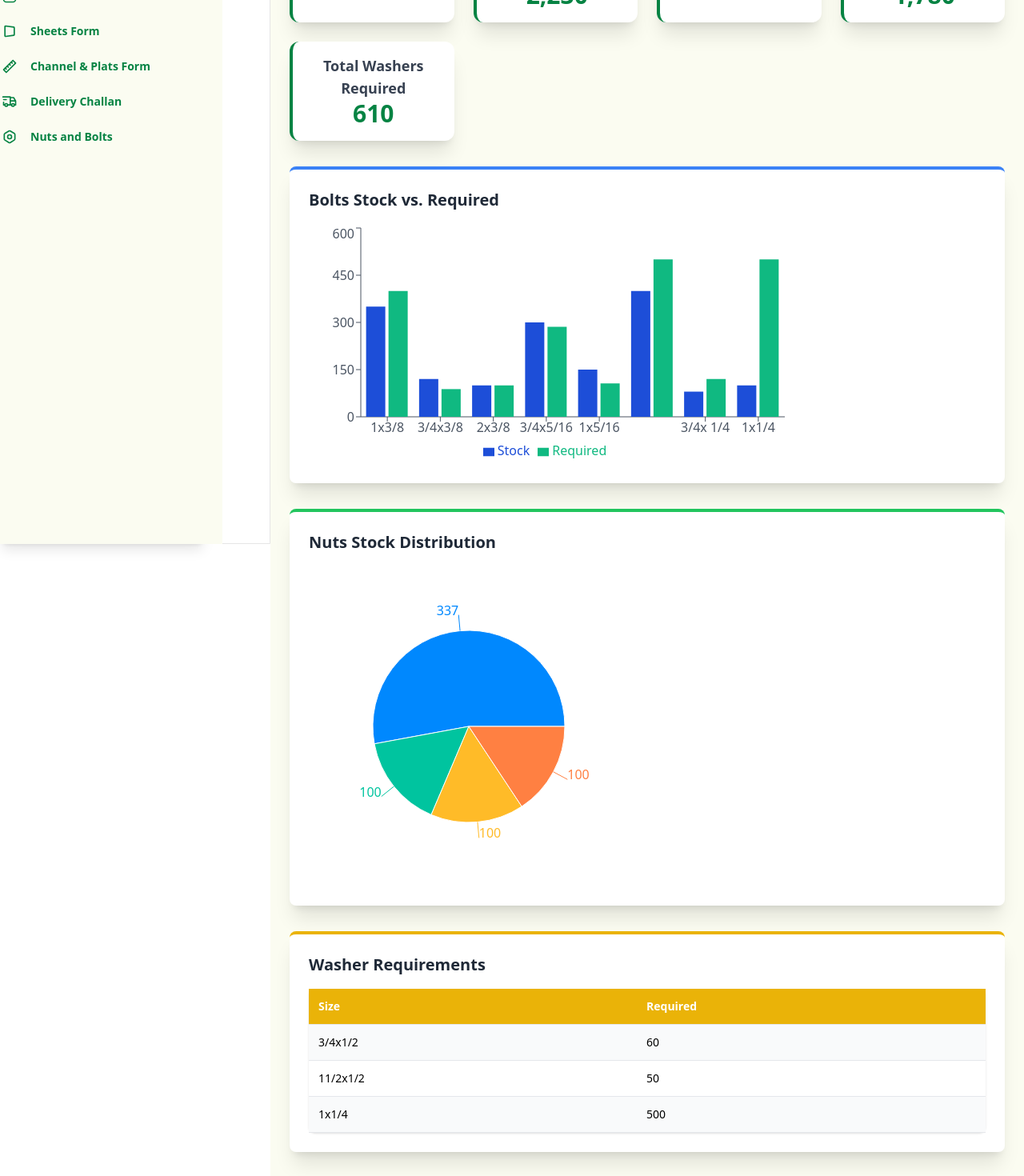
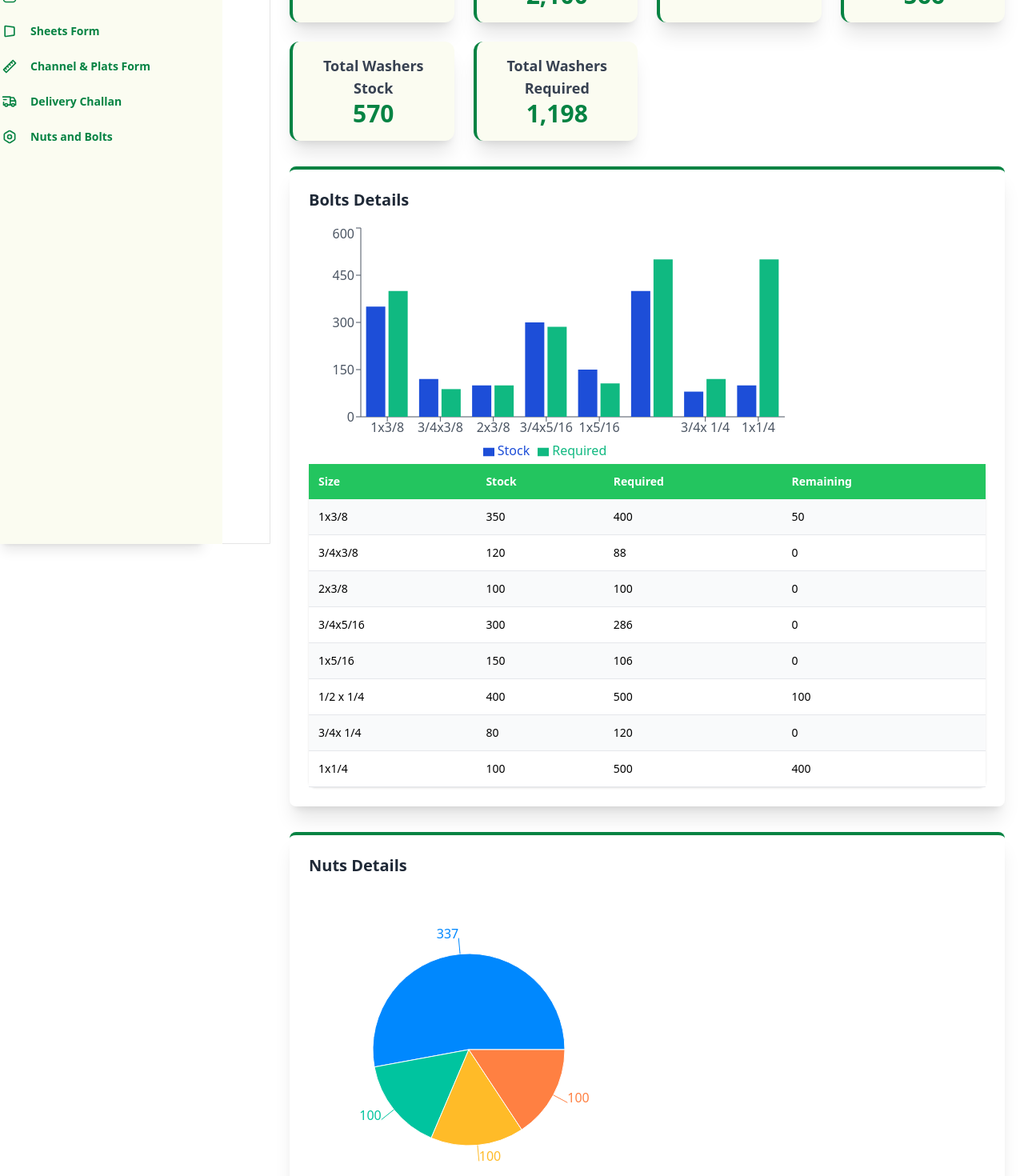
Before and after one commit to Pavithrank02/sritexinventory, a React (Create React App) app: page / in a window 1280 px wide. Shown: the part 120-1590 px from the top of the page at 80% size. Built offline with nearby package versions, Linux system fonts and the light colour scheme.

Commit message:
3.3.25 process

```diff
--- a/src/App.js
+++ b/src/App.js
@@ -3,17 +3,15 @@ import { Routes, Route } from "react-router-dom";
 import ChannelPattaForm from "./components/ChannelPattaForm";
 import DeliveryChallanForm from "./components/DeliveryChallanForm";
 import NutBoltsForm from "./components/NutBoltsForm";
-import Home from "./view/Home";
 import SheetForm from "./components/SheetForm";
-import { SidebarDemo } from "./components/SideComponent";
 import Dashboard from "./components/DashBoard";
+import SheetsDashboard from "./components/SheetsDashboard";
 
 function App() {
   return (
     <div>
       <Routes>
         <Route path="/" element={< Dashboard/>} />
-
         <Route path="sheets" element={<SheetForm />} />
         <Route path="channel" element={<ChannelPattaForm />} />
         <Route path="dc" element={<DeliveryChallanForm />} />
--- a/src/components/DashBoard.js
+++ b/src/components/DashBoard.js
@@ -11,9 +11,27 @@ import {
   Legend,
 } from "recharts";
 import { motion } from "framer-motion";
-import CountUp from "react-countup"; // Import the CountUp library
+import CountUp from "react-countup";
 import { SidebarDemo } from "./SideComponent";
 
+// Dynamic calculation function
+const calculateSummary = (data) => {
+  const summary = {};
+  Object.entries(data).forEach(([key, items]) => {
+    if (key !== "summary") {
+      const totalStock = items.reduce((sum, item) => sum + (item.stock || 0), 0);
+      const totalRequired = items.reduce(
+        (sum, item) => sum + (item.required || 0),
+        0
+      );
+      summary[`total_${key}_stock`] = totalStock;
+      summary[`total_${key}_required`] = totalRequired;
+    }
+  });
+  return summary;
+};
+
+// Dynamic data input
 const data = {
   bolts: [
     { size: "1x3/8", stock: 350, required: 400, remaining: 50 },
@@ -32,18 +50,17 @@ const data = {
     { size: "11/2x1/2", stock: 100, required: 50, remaining: 0 },
   ],
   washers: [
-    { size: "3/4x1/2", required: 60 },
-    { size: "11/2x1/2", required: 50 },
-    { size: "1x1/4", required: 500 },
+    { size: "1x3/8", stock: 350, required: 400, remaining: 50 },
+    { size: "3/4x3/8", stock: 120, required: 88, remaining: 0 },
+    { size: "2x3/8", stock: 100, required: 100, remaining: 0 },
+    { size: "3/4x1/2", stock: 0, required: 60, remaining: 60 },
+    { size: "11/2x1/2", stock: 0, required: 50, remaining: 50 },
+    { size: "1x1/4", stock: 0, required: 500, remaining: 500 },
   ],
-  summary: {
-    total_bolts_stock: 1600,
-    total_bolts_required: 2230,
-    total_nuts_stock: 637,
-    total_nuts_required: 1780,
-    total_washers_required: 610,
-  },
 };
+
+// Summary dynamically calculated
+const summary = calculateSummary(data);
 
 const COLORS = ["#0088FE", "#00C49F", "#FFBB28", "#FF8042"];
 
@@ -51,13 +68,13 @@ const Dashboard = () => {
   return (
     <div className="flex flex-row">
       <SidebarDemo />
-      <div className="p-6 bg-gradient-to-br bg-customBgColor-bg to-gray-300 min-h-screen">
+      <div className="p-6 bg-gradient-to-br from-customTextColor-white via-customBorderColor-light to-gray-300 min-h-screen">
         {/* Summary Cards */}
         <div className="grid grid-cols-4 gap-6 mb-8">
-          {Object.entries(data.summary).map(([key, value], index) => (
+          {Object.entries(summary).map(([key, value], index) => (
             <motion.div
               key={index}
-              className="p-4 bg-white shadow-xl rounded-xl text-center border-l-4 border-customBorderColor transform hover:scale-105 transition duration-200"
+              className="p-4 bg-customBgColor-bg shadow-xl rounded-xl text-center border-l-4 border-customBorderColor transform hover:scale-105 transition duration-200"
               initial={{ opacity: 0, y: 50 }}
               animate={{ opacity: 1, y: 0 }}
               transition={{ delay: 0.1 * index }}
@@ -65,7 +82,6 @@ const Dashboard = () => {
               <h2 className="text-lg font-semibold capitalize text-gray-700">
                 {key.replace(/_/g, " ")}
               </h2>
-              {/* Use CountUp for animated numbers */}
               <p className="text-3xl text-customTextColor font-bold">
                 <CountUp end={value} duration={2} />
               </p>
@@ -73,17 +89,21 @@ const Dashboard = () => {
           ))}
         </div>
 
-        {/* Bar Chart for Bolts */}
+        {/* Dynamic Charts and Data Tables */}
+        {Object.entries(data).map(([key, items], index) => (
           <motion.div
-          className="mb-8 bg-white p-6 rounded-lg shadow-xl border-t-4 border-blue-500"
-          initial={{ opacity: 0, scale: 0.9 }}
-          animate={{ opacity: 1, scale: 1 }}
-          transition={{ duration: 0.5 }}
+            key={index}
+            className="mb-8 bg-white p-6 rounded-lg shadow-xl border-t-4 border-customBorderColor"
+            initial={{ opacity: 0, y: 50 }}
+            animate={{ opacity: 1, y: 0 }}
+            transition={{ duration: 0.6 }}
           >
             <h2 className="text-xl font-bold mb-4 text-gray-800">
-            Bolts Stock vs. Required
+              {key.charAt(0).toUpperCase() + key.slice(1)} Details
             </h2>
-          <BarChart width={600} height={300} data={data.bolts}>
+            {/* Bar Chart */}
+            {key === "bolts" && (
+              <BarChart width={600} height={300} data={items}>
                 <XAxis dataKey="size" stroke="#4B5563" />
                 <YAxis stroke="#4B5563" />
                 <Tooltip />
@@ -91,21 +111,12 @@ const Dashboard = () => {
                 <Bar dataKey="stock" fill="#1D4ED8" name="Stock" />
                 <Bar dataKey="required" fill="#10B981" name="Required" />
               </BarChart>
-        </motion.div>
-
-        {/* Pie Chart for Nuts */}
-        <motion.div
-          className="mb-8 bg-white p-6 rounded-lg shadow-xl border-t-4 border-green-500"
-          initial={{ opacity: 0, scale: 0.9 }}
-          animate={{ opacity: 1, scale: 1 }}
-          transition={{ duration: 0.6 }}
-        >
-          <h2 className="text-xl font-bold mb-4 text-gray-800">
-            Nuts Stock Distribution
-          </h2>
+            )}
+            {/* Pie Chart */}
+            {key === "nuts" && (
               <PieChart width={400} height={400}>
                 <Pie
-              data={data.nuts}
+                  data={items}
                   dataKey="stock"
                   nameKey="size"
                   cx="50%"
@@ -114,7 +125,7 @@ const Dashboard = () => {
                   fill="#10B981"
                   label
                 >
-              {data.nuts.map((_, index) => (
+                  {items.map((_, index) => (
                     <Cell
                       key={`cell-${index}`}
                       fill={COLORS[index % COLORS.length]}
@@ -123,38 +134,37 @@ const Dashboard = () => {
                 </Pie>
                 <Tooltip />
               </PieChart>
-        </motion.div>
-
-        {/* Washer Table */}
-        <motion.div
-          className="mb-8 bg-white p-6 rounded-lg shadow-xl border-t-4 border-yellow-500"
-          initial={{ opacity: 0, y: 50 }}
-          animate={{ opacity: 1, y: 0 }}
-          transition={{ duration: 0.5 }}
-        >
-          <h2 className="text-xl font-bold mb-4 text-gray-800">
-            Washer Requirements
-          </h2>
+            )}
+            {/* Data Table */}
             <table className="w-full bg-white rounded-lg shadow">
               <thead>
-              <tr className="bg-yellow-500 text-white">
-                <th className="border-b p-3 text-left text-sm">Size</th>
-                <th className="border-b p-3 text-left text-sm">Required</th>
+                <tr className="bg-customTextColor-light text-white">
+                  <th className="p-3 text-left text-sm">Size</th>
+                  <th className="p-3 text-left text-sm">Stock</th>
+                  <th className="p-3 text-left text-sm">Required</th>
+                  {items.some((item) => item.remaining !== undefined) && (
+                    <th className="p-3 text-left text-sm">Remaining</th>
+                  )}
                 </tr>
               </thead>
               <tbody>
-              {data.washers.map((washer, index) => (
+                {items.map((item, index) => (
                   <tr
                     key={index}
                     className={index % 2 === 0 ? "bg-gray-50" : "bg-white"}
                   >
-                  <td className="p-3 border-b text-sm">{washer.size}</td>
-                  <td className="p-3 border-b text-sm">{washer.required}</td>
+                    <td className="p-3 border-b text-sm">{item.size}</td>
+                    <td className="p-3 border-b text-sm">{item.stock}</td>
+                    <td className="p-3 border-b text-sm">{item.required}</td>
+                    {item.remaining !== undefined && (
+                      <td className="p-3 border-b text-sm">{item.remaining}</td>
+                    )}
                   </tr>
                 ))}
               </tbody>
             </table>
           </motion.div>
+        ))}
       </div>
     </div>
   );
--- a/src/components/SideComponent.js
+++ b/src/components/SideComponent.js
@@ -13,6 +13,7 @@ import { cn } from "../lib/utils.ts";
 import img from "../assets/images/sritex.jpg";
 
 export function SidebarDemo() {
+  const [open, setOpen] = useState(false);
   const links = [
     {
       label: "Dashboard",
@@ -40,8 +41,6 @@ export function SidebarDemo() {
       icon: <IconNut className="h-5 w-5 flex-shrink-0" />,
     },
   ];
-
-  const [open, setOpen] = useState(false);
 
   return (
     <div className="flex h-screen w-auto">
@@ -76,7 +75,6 @@ export function SidebarDemo() {
                 />
               )}
             </div>
-
             {/* Links Section */}
             <div className="mt-4 flex flex-col gap-2 overflow-y-auto">
               {links.map((link, idx) => (
```
Also changed, not shown: src/components/SheetsDashboard.js (added, +103 -0 lines). Lines whose indentation alone changed are shown as unchanged.
